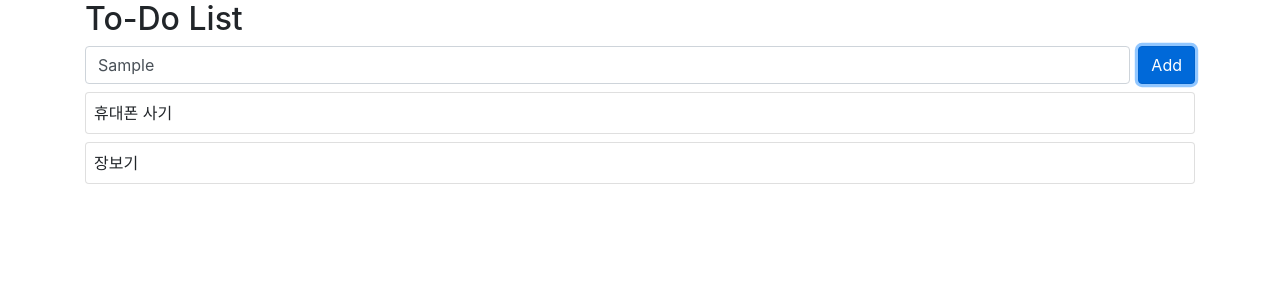
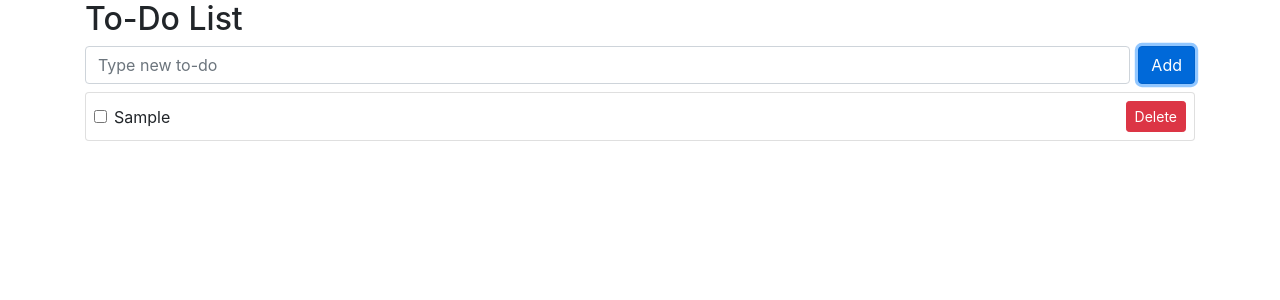
Before and after one commit to keyminy/vue3-todoList-Kossie, a Vue app: page / in a window 1280 px wide. Both pictures are taken after typing "Sample" into the empty fields and a click on the button "Add". Shown: the top 300 px of the page. Built offline with nearby package versions, Linux system fonts and the light colour scheme.

Commit message:
16,TodoList 삭제

```diff
--- a/src/App.vue
+++ b/src/App.vue
@@ -2,8 +2,8 @@
   <div class="container">
     <h2>To-Do List</h2>
     <form
-      @submit.prevent="onSubmit"
-      class="d-flex">
+      @submit.prevent="onSubmit">
+      <div class="d-flex">
         <div class="flex-grow-1 mr-2">
           <input
           class="form-control"
@@ -18,15 +18,40 @@
             type="submit"
           >Add</button>
         </div>
+      </div>
+      <div v-show="hasError" style="color:tomato">
+        This field cannot be empty!!
+      </div>
     </form>
-    <div class="card mt-2">
-      <div class="card-body p-2">
-        {{todos[0].subject}}
+    <div v-if="!todos.length">
+      추가된 Todo가 없습니다.
     </div>
+    <div
+      v-for="(todo,idx) in todos"
+      :key="todo.id"
+      class="card mt-2"
+    >
+      <div class="card-body p-2 d-flex align-items-center">
+        <!--여기서 flex-grow-1하면 Delete버튼이 맨 오른쪽으로 가게-->
+        <div class="form-check flex-grow-1">
+          <input
+            class="form-check-input"
+            type="checkbox"
+            v-model="todo.completed"
+          >
+          <label
+            class="form-check-label"
+            :class="{todo : todo.completed}">
+            {{todo.subject}}
+          </label>
         </div>
-    <div class="card mt-2">
-      <div class="card-body p-2">
-        {{todos[1].subject}}
+        <div>
+          <button
+            class="btn btn-danger btn-sm"
+            @click="deleteTodo(idx)">
+            Delete
+          </button>
+        </div>
       </div>
     </div>
   </div>
@@ -39,28 +64,48 @@ export default {
   setup () {
     const todo = ref('');
     const todos = ref([
-      {id:1,subject:"휴대폰 사기"},
-      {id:2,subject:"장보기"},
     ]);
-
+    const hasError = ref(false);
+    const todoStyle = {
+      textDecoration: 'line-through',
+      color: 'gray'
+    };
     const onSubmit = () => {
+      if(todo.value === ''){
+        hasError.value = true;
+      }else{
+        //input창에 값을 입력한 경우니까 push
         todos.value.push({
           id: Date.now(),
-        subject : todo.value
+          subject : todo.value,
+          completed : false,
         });
+        //잘 추가가 됬으면 에러메시지 없애주기
+        hasError.value = false;
+        //input값 초기화
+        todo.value = '';
+      }
+    }
+
+    const deleteTodo = (idx) => {
+      todos.value.splice(idx,1);
     }
 
     return {
       todo,
       todos,
-      onSubmit
+      onSubmit,
+      hasError,
+      todoStyle,
+      deleteTodo
     }
   }
 }
 </script>
 
 <style scoped>
-  .name {
-    color:red;
+  .todo {
+    color:gray;
+    text-decoration: line-through;
   }
 </style>
```
Lines whose indentation alone changed are shown as unchanged.
